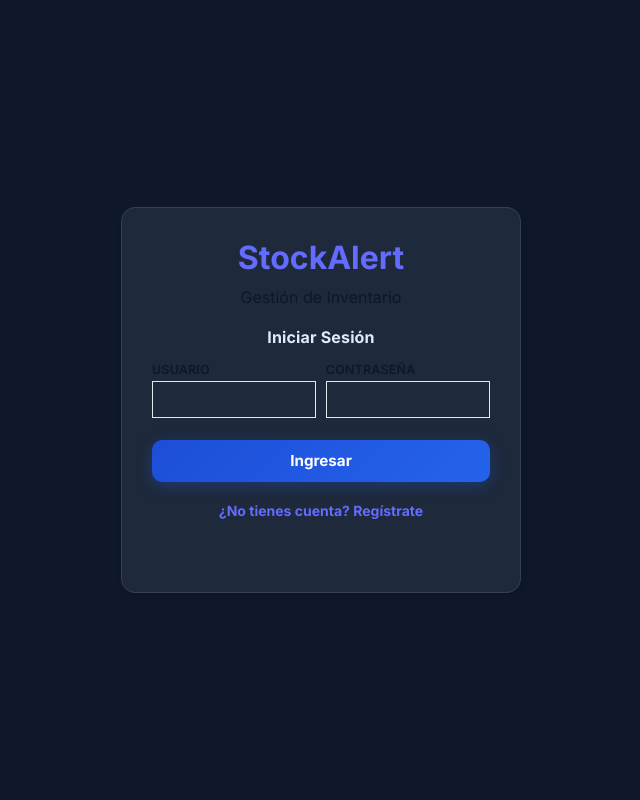
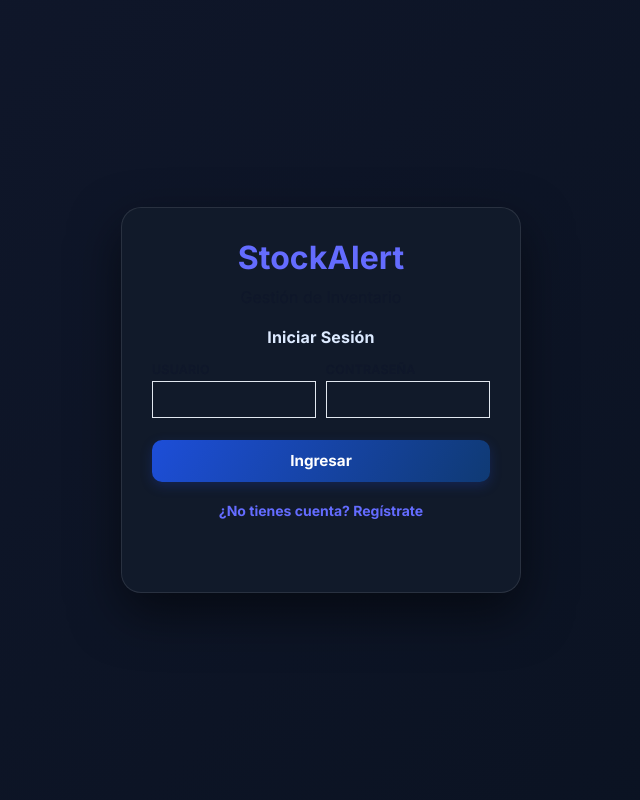
Before and after one commit to vicenteantoniosagreh-sudo/inventario-alertas, a PHP site: page /login.php in a window 1280 px wide. Shown: the whole page, without its empty margins (319-959 px from the left). Run offline with PHP 8.4, Linux system fonts and the light colour scheme.

Commit message:
Restore original auth branch design for login.php

```diff
--- a/frontend/login.php
+++ b/frontend/login.php
@@ -18,12 +18,17 @@ header('Expires: 0');
             display: flex;
             align-items: center;
             justify-content: center;
-            background-color: #0f172a;
+            background: linear-gradient(135deg, #10172b 0%, #0a1221 100%);
         }
         .form-panel {
-            background-color: #1e293b;
-            box-shadow: 0 4px 6px -1px rgba(0, 0, 0, 0.1), 0 2px 4px -1px rgba(0, 0, 0, 0.06);
-            border: 1px solid #334155;
+            background-color: #111a2a; /* Unified with our new theme card-bg */
+            box-shadow: 0 20px 50px rgba(0,0,0,0.5);
+            border: 1px solid rgba(255,255,255,0.1);
+            border-radius: 20px;
+        }
+        #authSubmit {
+            background: linear-gradient(120deg, #1d4ed8, #0f3a74);
+            box-shadow: 0 4px 12px rgba(30, 64, 175, 0.3);
         }
     </style>
 </head>
```
